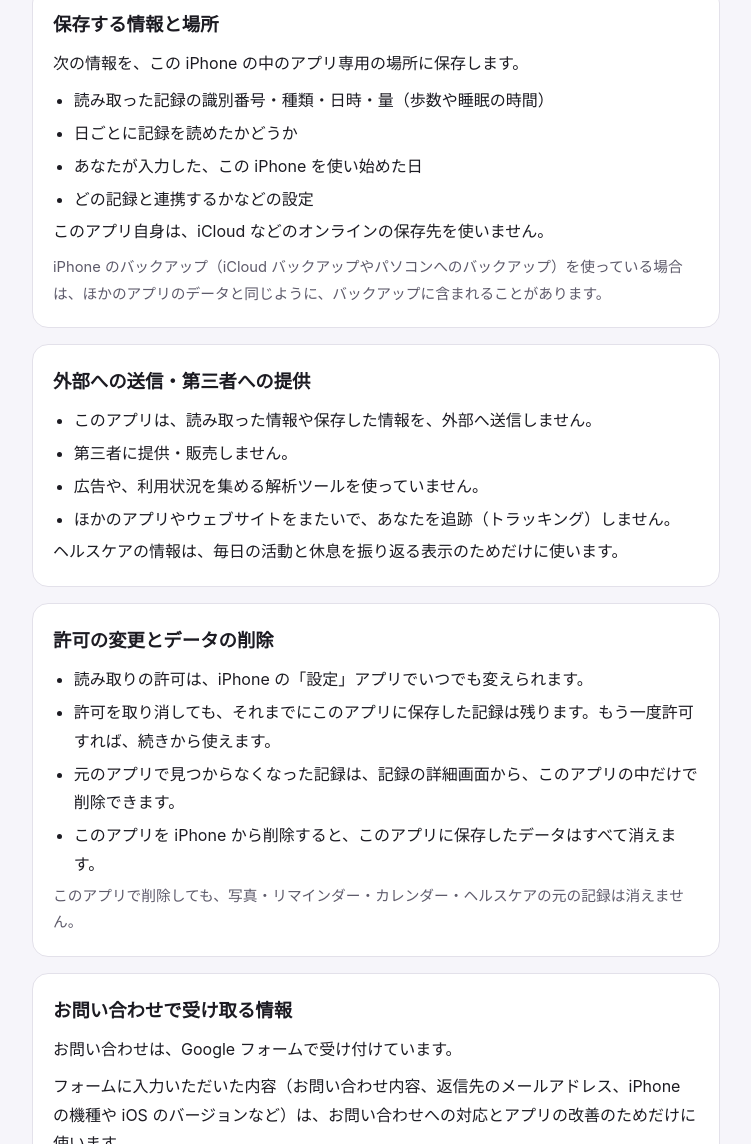
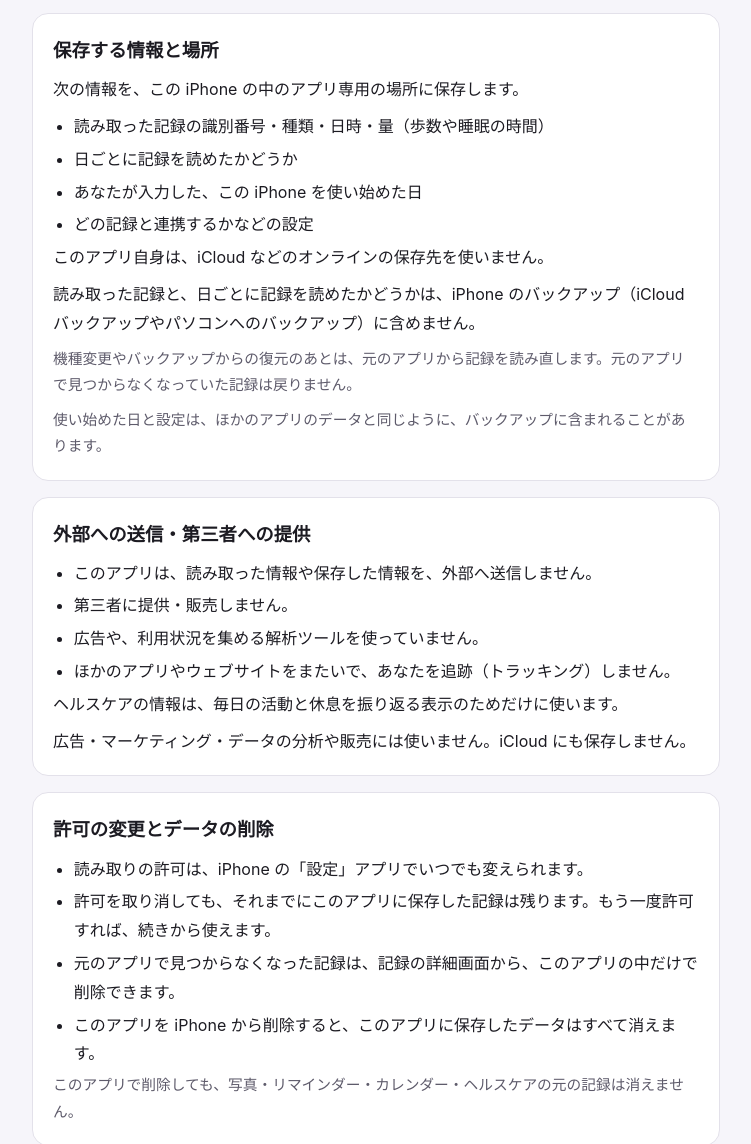
Before and after one commit to yusa-0222/tsumoru-kiroku, a plain HTML site: page privacy.html in a window 1280 px wide. Shown: the part 1255-2399 px from the top of the page, without its empty margins (264-1015 px from the left). Drawn offline with Linux system fonts and the light colour scheme.

Commit message:
バックアップとヘルスケアの扱いを書き足す (#1)
記録を iPhone のバックアップに含めないようにしたので、その内容に合わせる。
ヘルスケアの情報を広告・分析・販売に使わず、iCloud に保存しないことを明記する。

Co-authored-by: Claude Opus 5.5 <noreply@anthropic.com>

```diff
--- a/privacy.html
+++ b/privacy.html
@@ -11,7 +11,7 @@
   <header>
     <a class="home" href="./">つもる記録</a>
     <h1>プライバシーポリシー</h1>
-    <p class="meta">制定日：2026年10月6日</p>
+    <p class="meta">制定日：2026年10月6日<br>更新日：2026年10月7日</p>
   </header>
 
   <section>
@@ -58,7 +58,9 @@
       <li>どの記録と連携するかなどの設定</li>
     </ul>
     <p>このアプリ自身は、iCloud などのオンラインの保存先を使いません。</p>
-    <p class="note">iPhone のバックアップ（iCloud バックアップやパソコンへのバックアップ）を使っている場合は、ほかのアプリのデータと同じように、バックアップに含まれることがあります。</p>
+    <p>読み取った記録と、日ごとに記録を読めたかどうかは、iPhone のバックアップ（iCloud バックアップやパソコンへのバックアップ）に含めません。</p>
+    <p class="note">機種変更やバックアップからの復元のあとは、元のアプリから記録を読み直します。元のアプリで見つからなくなっていた記録は戻りません。</p>
+    <p class="note">使い始めた日と設定は、ほかのアプリのデータと同じように、バックアップに含まれることがあります。</p>
   </section>
 
   <section>
@@ -70,6 +72,7 @@
       <li>ほかのアプリやウェブサイトをまたいで、あなたを追跡（トラッキング）しません。</li>
     </ul>
     <p>ヘルスケアの情報は、毎日の活動と休息を振り返る表示のためだけに使います。</p>
+    <p>広告・マーケティング・データの分析や販売には使いません。iCloud にも保存しません。</p>
   </section>
 
   <section>
```
